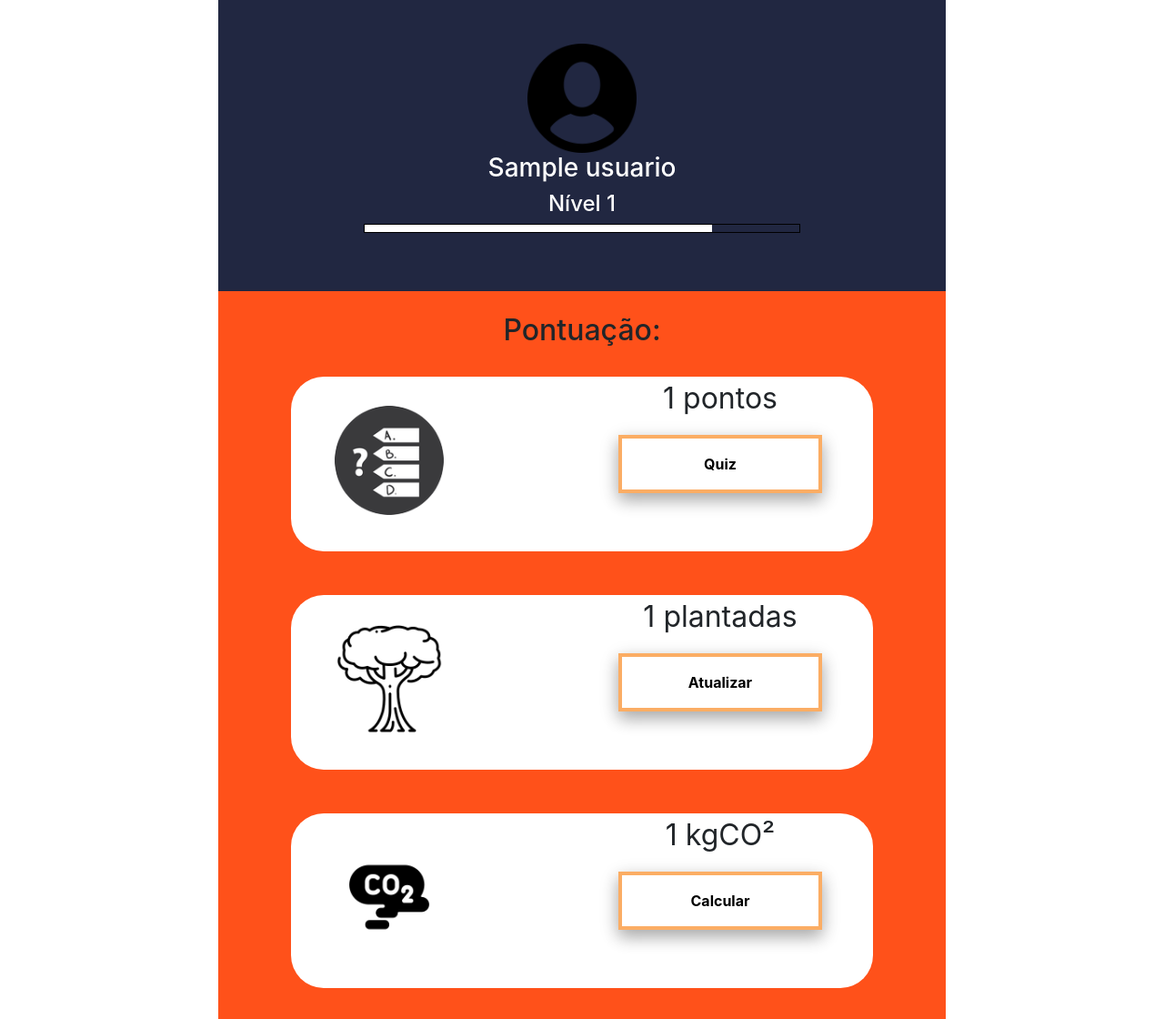
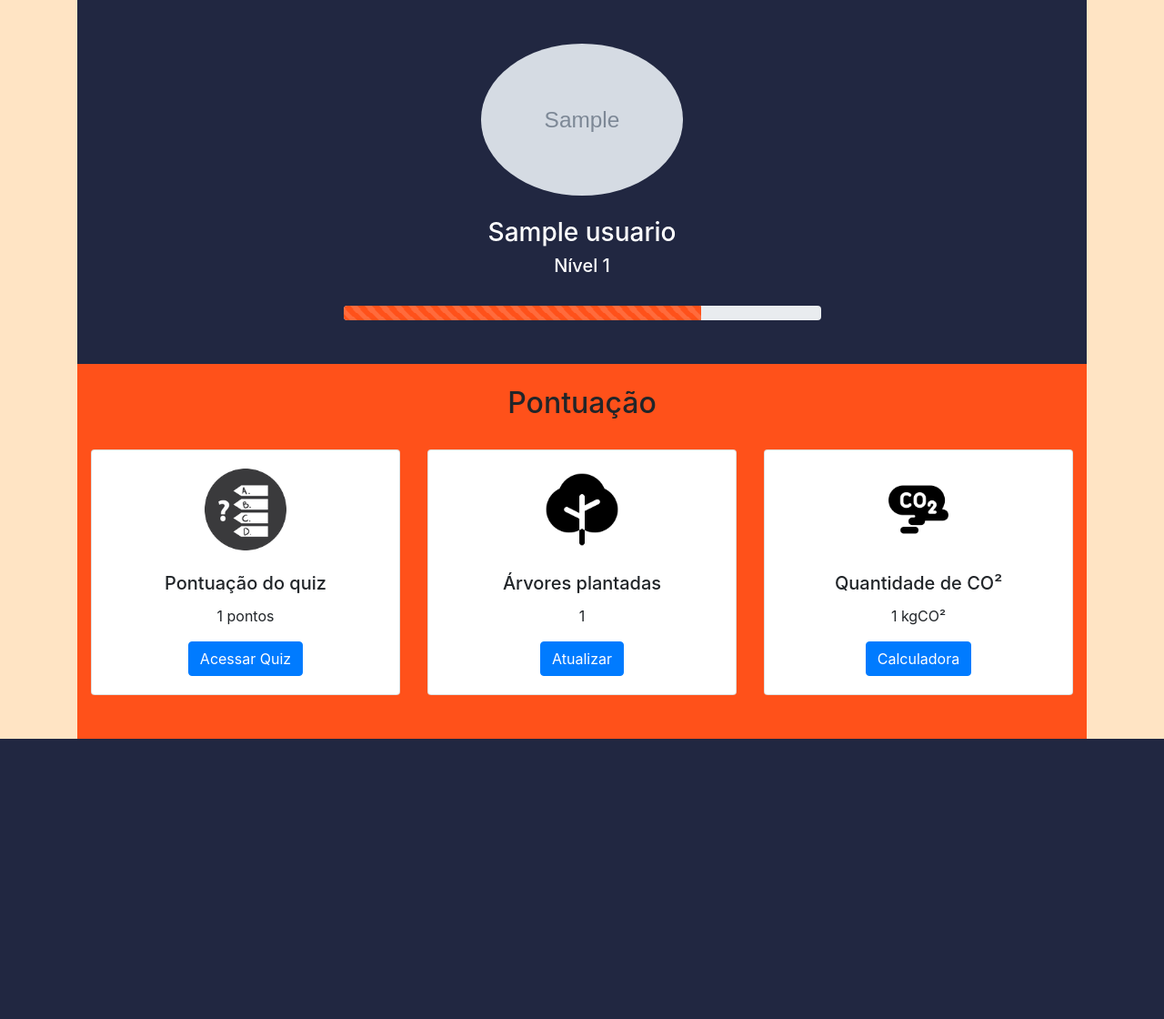
Before and after one commit to MarcosGuedess/PI_2Semestre, a PHP site: page /perfil_usuario.php in a window 1280 px wide. Shown: the whole page at 91% size. After the commit the page ends 812 px from the top, so only its background shows below. Run offline with PHP 8.4, Linux system fonts and the light colour scheme; tables that the repository leaves empty hold one stand-in row (values such as "Sample post"); grey boxes marked "Sample" are stand-in pictures.

Commit message:
update calc + perfil

```diff
--- a/Codagem/Calculadora/calculadora_2.php
+++ b/Codagem/Calculadora/calculadora_2.php
@@ -9,7 +9,7 @@ if(!isset($_POST['gaso1']) || !isset($_POST['gaso2']) || !isset($_POST['gaso4'])
   exit;
 }
 
-$_SESSION['soma'] = ($_POST['gaso1'] * 2.28) + ($_POST['gaso2'] * 2.7) + ($_POST['gaso4'] * 1.51);
+$_SESSION['soma_gaso'] = ($_POST['gaso1'] * 2.28) + ($_POST['gaso2'] * 2.7) + ($_POST['gaso4'] * 1.51);
 
 ?>
 
--- a/Codagem/Calculadora/calculadora_3.php
+++ b/Codagem/Calculadora/calculadora_3.php
@@ -9,9 +9,7 @@ if(!isset($_POST['casa1']) || !isset($_POST['casa2']) || !isset($_POST['casa3'])
   exit;
 }
 
-$soma = $_SESSION['soma'];
-$_SESSION['soma'] = $soma + $_POST['casa1'] + ($_POST['casa2'] * 38) + $_POST['casa3'] + ($_POST['casa4'] * 22.674);
-
+$_SESSION['soma_casa'] = $_POST['casa1'] + ($_POST['casa2'] * 38) + $_POST['casa3'] + ($_POST['casa4'] * 22.674);
 
 ?>
 
--- a/Codagem/Calculadora/calculadora_4.php
+++ b/Codagem/Calculadora/calculadora_4.php
@@ -9,8 +9,8 @@ if(!isset($_POST['animal1']) || !isset($_POST['animal2']) || !isset($_POST['anim
   exit;
 }
 
-$soma = $_SESSION['soma'];
-$_SESSION['soma'] = $soma + $_POST['animal1'] + $_POST['animal2'] + $_POST['animal3'] + $_POST['animal4'];
+
+$_SESSION['soma_lixo'] = $_POST['animal1'] + $_POST['animal2'] + $_POST['animal3'] + $_POST['animal4'];
 
 
 ?>
--- a/Codagem/perfil/perfil_usuario.php
+++ b/Codagem/perfil/perfil_usuario.php
@@ -49,72 +49,79 @@ $conn->close();
     <title>Perfil de <?php echo $nome_user; ?> </title>
     <link rel="stylesheet" href="estilo_perfil.css">
     <link rel="stylesheet" href="https://cdn.jsdelivr.net/npm/bootstrap@4.3.1/dist/css/bootstrap.min.css" integrity="sha384-ggOyR0iXCbMQv3Xipma34MD+dH/1fQ784/j6cY/iJTQUOhcWr7x9JvoRxT2MZw1T" crossorigin="anonymous">
+    <meta name="viewport" content="width=device-width, initial-scale=1, shrink-to-fit=no">
   </head>
 
-  <body class="container">
-    <div class="user">
+  <body style="background-color: bisque;">
+      <div class="container">
+
+      <div class="mx-auto" style="background-color: #212741;">
           <br><br>
           <div class="user_photo">
-            <img src="images_calculadora/user.png" width=120 height=120>
+            <img src="<?php echo $foto_user; ?>" width=20% height=20% class="rounded-circle" alt="Imagem de perfil.">
           </div>
+          <br>
+          <div class="text-center">
+              <h3 style="color: white;"><?php echo $nome_user; ?></h3>
+              <h5 style="color: white;">Nível <?php echo $nivel; ?></h4>
+              <br>
+              <div class="col-md-6 offset-md-3">
+              <div class="progress">
+                <div class="progress-bar progress-bar-striped progress-bar-animated" role="progressbar" aria-valuenow="<?php echo $exp ?>" aria-valuemin="0" aria-valuemax="100" style=" background-color: #ff511a; width: 75%"></div>
+              </div>
+          </div>
+          <br><br>
+          <div>
 
-        <div class="info_user">
-            <h3><?php echo $nome_user; ?></h3>
-            <h4>Nível <?php echo $nivel; ?></h4>
 
-            <div class="progress_bar">
-                <div class="inside_bar" style="height: .5rem;
-                                               background-color:white;
-                                               width: <?php echo $exp; ?>%;">
           </div>
       </div>
 
+      <div class="container" style="background-color: #ff511a;">
+
+        <br><h2 class="text-center">Pontuação</h2><br>
+        <div class="row">
+
+          <div class="col">
+            <div class="card text-center" style="width: 100%;">
+              <div class="card-body">
+                <img src="images_calculadora/quiz.png" width=30% height=30%><br><br>
+                <h5 class="card-title">Pontuação do quiz</h5>
+                <p class="card-text"><?php echo $pontuacao_quiz?> pontos</p>
+                <a href="#" class="btn btn-primary"> Acessar Quiz</a>
+              </div>
+            </div>
+          </div><br><br>
+
+          <div class="col">
+            <div class="card text-center" style="width: 100%;">
+              <div class="card-body">
+                <img src="images_calculadora/arvore_1.png" width=30% height=30%><br><br>
+                <h5 class="card-title">Árvores plantadas</h5>
+                <p class="card-text"><?php echo $atividade?></p>
+                <a href="#" class="btn btn-primary">Atualizar</a>
+              </div>
+            </div>
+          </div><br><br>
+
+          <div class="col">
+            <div class="card text-center" style="width: 100%;">
+              <div class="card-body">
+                <img src="images_calculadora/co22.png" width=30% height=30%><br><br>
+                <h5 class="card-title">Quantidade de CO²</h5>
+                <p class="card-text"><?php echo $calculo?> kgCO²</p>
+                <a href="#" class="btn btn-primary">Calculadora</a>
+              </div>
+            </div>
+          </div>
+        </div><br><br>
       </div>
 
-    </div>
 
-    <div class="user_status">
-        <br>
-        <div class="pontu_title">
-            <h2>Pontuação:<h3>
-        </div>
-
-        <br>
-        <div class="div_status">
-            <div class="img_sts">
-                <img src="images_calculadora/quiz.png" width=120 height=120>
-            </div>
-
-            <div class="pont_sts">
-                <p class="title_stts"><?php echo $pontuacao_quiz?> pontos</p>
-                <button>Quiz</button>
-            </div>
-        </div>
-        <br> <br>
-        <div class="div_status">
-            <div class="img_sts">
-                <img src="images_calculadora/arvore.png" width=120 height=120>
-            </div>
-
-            <div class="pont_sts">
-                  <p class="title_stts"><?php echo $atividade?> plantadas</p>
-                  <button>Atualizar</button>
-            </div>
-        </div>
-        <br> <br>
-        <div class="div_status">
-            <div class="img_sts">
-                <img src="images_calculadora/co22.png" width=120 height=120>
-            </div>
-
-            <div class="pont_sts">
-                  <p class="title_stts"><?php echo $calculo?> kgCO²</p>
-                  <a href="calculadora_1.php"><button>Calcular</button>
-            </div>
-        </div>
 
     </div>
-
+      <script src="https://code.jquery.com/jquery-3.3.1.slim.min.js" integrity="sha384-q8i/X+965DzO0rT7abK41JStQIAqVgRVzpbzo5smXKp4YfRvH+8abtTE1Pi6jizo" crossorigin="anonymous"></script>
+      <script src="https://cdn.jsdelivr.net/npm/popper.js@1.14.7/dist/umd/popper.min.js" integrity="sha384-UO2eT0CpHqdSJQ6hJty5KVphtPhzWj9WO1clHTMGa3JDZwrnQq4sF86dIHNDz0W1" crossorigin="anonymous"></script>
+      <script src="https://cdn.jsdelivr.net/npm/bootstrap@4.3.1/dist/js/bootstrap.min.js" integrity="sha384-JjSmVgyd0p3pXB1rRibZUAYoIIy6OrQ6VrjIEaFf/nJGzIxFDsf4x0xIM+B07jRM" crossorigin="anonymous"></script>
   </body>
-
 </html>
```
Also changed, not shown: Codagem/Calculadora/bd.php (added, +71 -0 lines), Codagem/Calculadora/calculadora_result.php (+44 -2 lines), Codagem/perfil/perfil_usuario_2.php (deleted, +0 -130 lines), Codagem/perfil/images_perfil/user_image1.jpg (deleted). Lines whose indentation alone changed are shown as unchanged.
